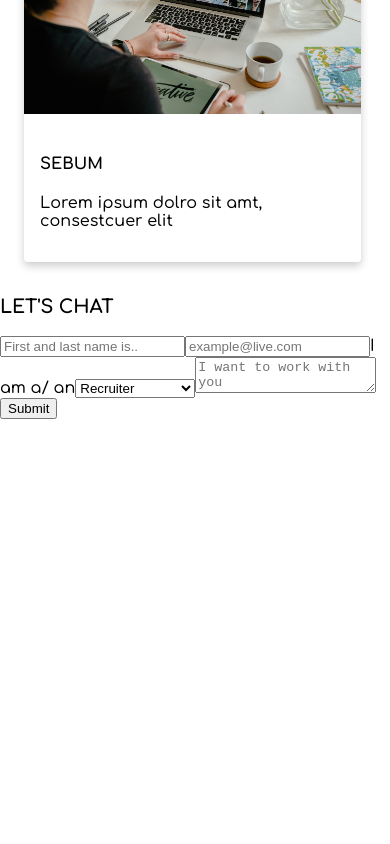
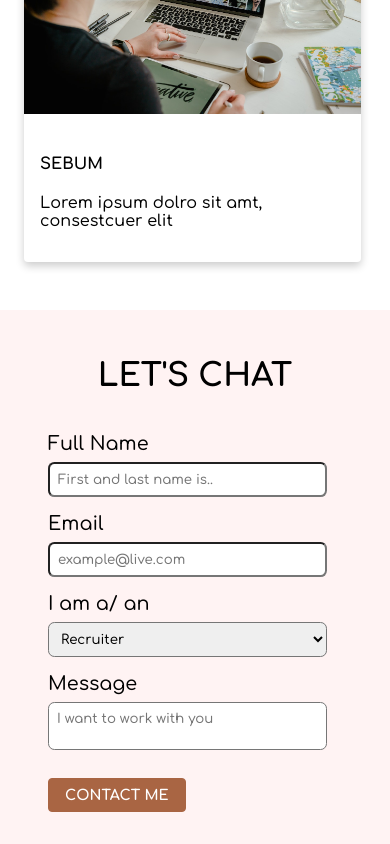
Before and after one commit to VictoryOnuoha/VICTORY-FOLIO-2.0, a React (Create React App) app: page / in a window 390 px wide. Shown: the part 5717-6561 px from the top of the page. Before the commit the page ends 6136 px from the top, so only its background shows below. Built offline with nearby package versions, Linux system fonts and the light colour scheme.

Commit message:
Added styling for contact section for mobile and tablet queries

```diff
--- a/src/components/contact/contact.js
+++ b/src/components/contact/contact.js
@@ -1,5 +1,5 @@
 import React, {useState} from "react";
-
+import './contact.scss';
 
 function Contact() {
 
@@ -11,51 +11,64 @@ function Contact() {
 
 
     return(
-        <main>
-            <section>
-                <h3>LET'S CHAT</h3>
+        <main className='contact' >
+            <section className='contact__title-box' >
+                <h3 className='contact__title' >LET'S CHAT</h3>
             </section>
 
-            <section>
-                <form>
-                    <label for='fname' >
+            <section className='contact__form-box' >
+                <form
+                className='contact__form'
+                >
+                    <label for='fname' className='contact__name' >
+                        Full Name
                         <input
                           id='fname'
                           type='text'
                           value=''
                           name=''
-                          placeholder='First and last name is..' />
+                          placeholder='First and last name is..'
+                          className='contact__input' />
                     </label>
+                    <br/>
 
-                    <label for='email'>
+
+                    <label for='email' className='contact__email'>
+                        Email
                         <input
                           id='email'
                           type='email'
                           value=''
                           name=''
-                          placeholder='example@live.com'/>
+                          placeholder='example@live.com'
+                          className='contact__input'/>
                     </label>
-                    <label for='customer'>
+                    <br/>
+                    <label for='customer' className='contact__customer'>
                         I am a/ an
+                        <br/>
                         <select
                           id='customer'
                           type='text'
-                          value='' >
+                          value=''
+                          className='contact__input' >
                             <option >Recruiter</option>
                             <option>Business Owner</option>
                             <option>Press/ Media</option>
                         </select>
                     </label>
-
-                    <label for='message'>
+                    <br/>
+                    <label for='message' className='contact__message' >
+                        Message
                         <textarea
                             id='message'
                             name='message'
                             value=''
-                            placeholder='I want to work with you'/>
+                            placeholder='I want to work with you'
+                            className='contact__input contact__message-box'/>
                     </label>
-                    <section>
-                      <input type='submit' name='submit' value="Submit"/>
+                    <section className='contact__button-box'>
+                      <input type='submit' name='submit' value="CONTACT ME" className='contact__button'/>
                     </section>
                 </form>
             </section>
--- /dev/null
+++ b/src/components/contact/contact.scss
@@ -0,0 +1,64 @@
+@use '../../styles/partials/colors';
+@use '../../styles/partials/mixins';
+
+.contact {
+    width: 100%;
+    background-color: colors.$background-pink;
+
+    &__title {
+        text-align: center ;
+        font-size: 2rem;
+        padding: 3rem 0 0.5rem 0;
+        @include mixins.tablet {
+            font-size: 3rem;
+            margin-bottom: 2rem;
+        }
+    }
+
+    &__form {
+        margin: 1rem 3rem 0 3rem;
+        @include mixins.tablet {
+            margin: 1rem 7rem 0 7rem;
+        }
+    }
+    &__input {
+        padding: 0.5rem;
+        border-radius: 0.4rem;
+        margin: 0.5rem 1rem 1rem 0;
+        width: 95%;
+        font-family: inherit;
+    }
+    &__button {
+        background-color: colors.$primary-brown;
+        color: colors.$primary-white;
+        border-radius: 0.25rem;
+        padding: 0.5rem 1rem;
+        border: 0.05rem solid colors.$primary-brown ;
+        font-family: inherit;
+        font-size: 0.9rem;
+        font-weight: 700;
+        @include mixins.tablet {
+            font-size: 1rem;
+        }
+
+    }
+    &__button-box {
+        padding: 0.5rem 0 2rem 0;
+        @include mixins.tablet {
+            display: flex;
+            justify-content: center;
+        }
+    }
+    &__message-box{
+        resize: none;
+        @include mixins.tablet {
+            height: 8rem ;
+        }
+    }
+    &__name,
+    &__email,
+    &__customer,
+    &__message {
+        font-size: 1.2rem;
+    }
+}
```
